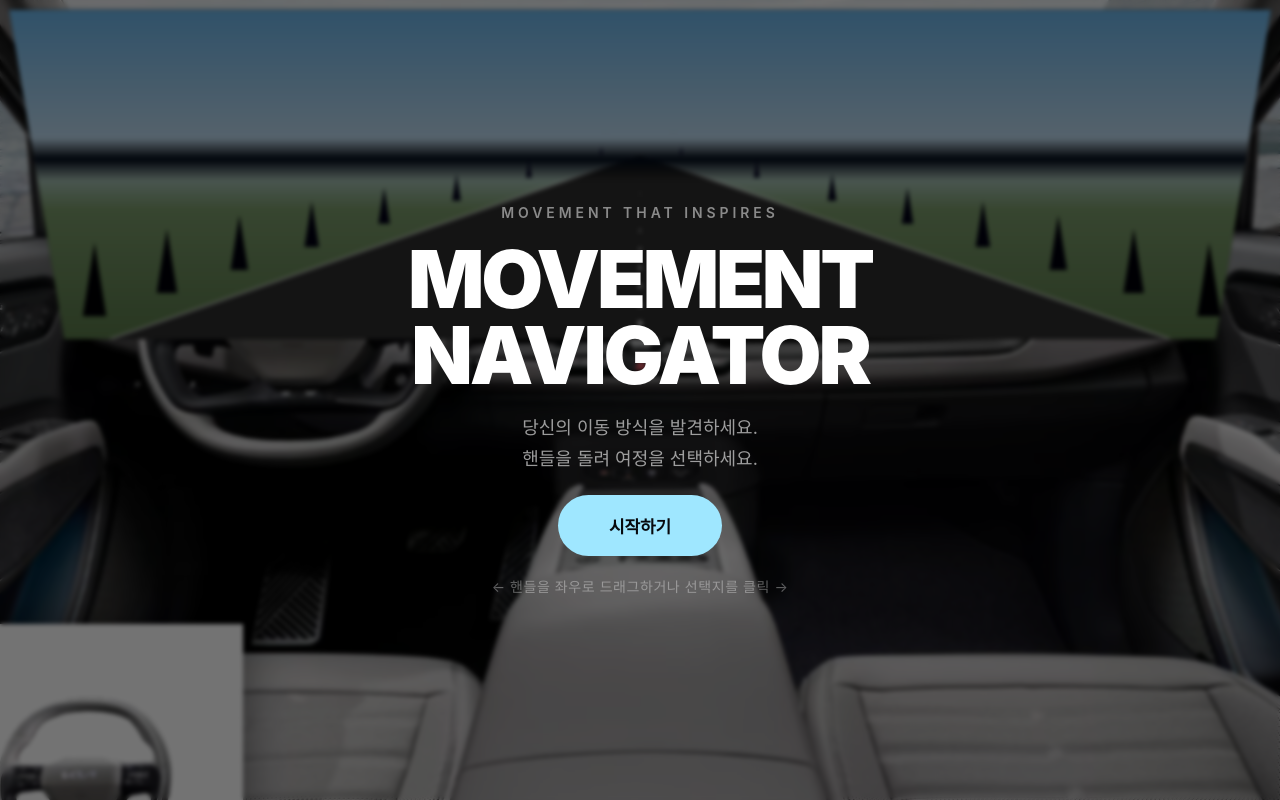
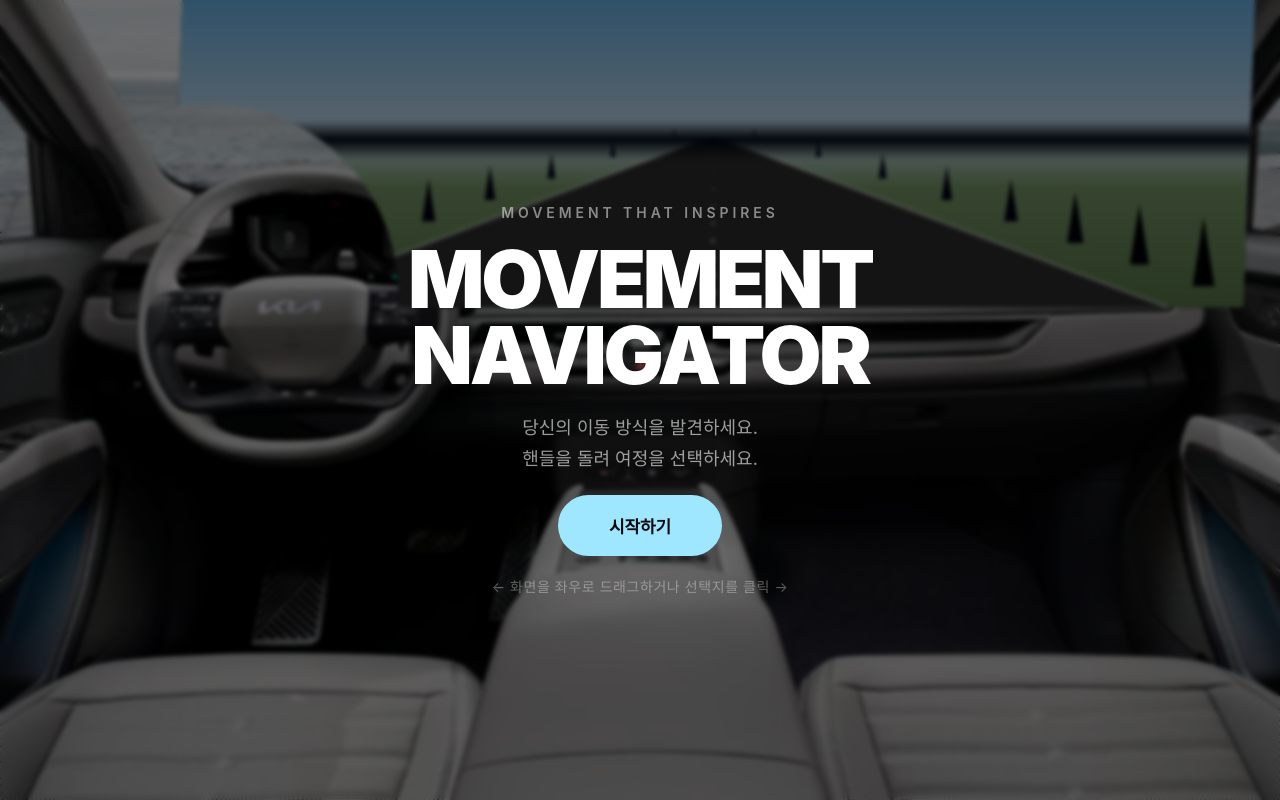
Before and after one commit to callmeeddiepark/kia-drive, a plain HTML site: page index.html in a window 1280 px wide. Drawn offline with Linux system fonts and the light colour scheme; a web font is replaced by a local one.

Commit message:
Use new interior image with photo steering wheel rotation

```diff
--- a/index.html
+++ b/index.html
@@ -7,7 +7,8 @@
 <style>
 @import url('https://cdn.jsdelivr.net/gh/orioncactus/pretendard@v1.3.9/dist/web/static/pretendard.css');
 *,*::before,*::after{box-sizing:border-box;margin:0;padding:0}
-html,body{width:100%;height:100%;overflow:hidden;background:#000;font-family:'Pretendard',-apple-system,system-ui,sans-serif}
+html,body{width:100%;height:100%;overflow:hidden;background:#000;font-family:'Pretendard',-apple-system,system-ui,sans-serif;cursor:grab}
+body:active{cursor:grabbing}
 
 /* ── Layers ── */
 #roadCanvas{position:fixed;inset:0;z-index:1;width:100%;height:100%}
@@ -28,7 +29,6 @@ html,body{width:100%;height:100%;overflow:hidden;background:#000;font-family:'Pr
   text-align:center;
   pointer-events:none;
   width:80%;
-  /* Will be repositioned by JS to windshield center */
 }
 #questionWrap.show{opacity:1;transform:translate(-50%,-50%) scale(1)}
 #questionText{
@@ -100,27 +100,6 @@ html,body{width:100%;height:100%;overflow:hidden;background:#000;font-family:'Pr
   pointer-events:none;
 }
 #splitLine.show{opacity:1}
-
-/* ── Steering wheel ── */
-#wheelWrap{
-  position:fixed;
-  bottom:-18%;
-  left:-6%;
-  z-index:5;
-  width:min(320px,48vw);
-  cursor:grab;
-  touch-action:none;
-  user-select:none;
-}
-#wheelWrap:active{cursor:grabbing}
-#wheelImg{
-  width:100%;
-  display:block;
-  mix-blend-mode:multiply;
-  transition:transform .5s cubic-bezier(.25,1,.5,1);
-  transform-origin:50% 50%;
-  filter:drop-shadow(0 8px 24px rgba(0,0,0,.5));
-}
 
 /* ── Intro ── */
 #intro{
@@ -200,7 +179,7 @@ html,body{width:100%;height:100%;overflow:hidden;background:#000;font-family:'Pr
 <!-- Vignette -->
 <div id="vignette"></div>
 
-<!-- Interior overlay (windshield hole) -->
+<!-- Interior overlay (windshield hole + steering wheel rotation) -->
 <canvas id="interiorCanvas"></canvas>
 
 <!-- UI layer (windshield area) -->
@@ -237,18 +216,13 @@ html,body{width:100%;height:100%;overflow:hidden;background:#000;font-family:'Pr
   <div class="dot" id="d5"></div>
 </div>
 
-<!-- Steering wheel -->
-<div id="wheelWrap">
-  <img id="wheelImg" src="steering_wheel.jpg" draggable="false">
-</div>
-
 <!-- Intro -->
 <div id="intro">
   <p class="intro-kia">MOVEMENT THAT INSPIRES</p>
   <h1 class="intro-title">MOVEMENT<br>NAVIGATOR</h1>
   <p class="intro-sub">당신의 이동 방식을 발견하세요.<br>핸들을 돌려 여정을 선택하세요.</p>
   <button class="start-btn" onclick="startQuiz()">시작하기</button>
-  <p class="intro-hint">← 핸들을 좌우로 드래그하거나 선택지를 클릭 →</p>
+  <p class="intro-hint">← 화면을 좌우로 드래그하거나 선택지를 클릭 →</p>
 </div>
 
 <!-- Result -->
@@ -278,23 +252,29 @@ const RESULTS = [
 let W, H;
 let quizActive = false;
 let currentQ = -1;
-let phase = 'idle'; // idle | approaching | waiting | selecting
+let phase = 'idle';
 let answers = [];
 let roadOffset = 0;
-let curveFactor = 0;    // -1..1 (left..right)
+let curveFactor = 0;
 let targetCurve = 0;
 let wheelRotate = 0;
 let targetWheelRot = 0;
-let sceneT = 0; // scene transition 0→1
+let sceneT = 0;
 let approachT = 0;
 let interiorReady = false;
-// Windshield bounds (set after resize)
 let WS = { x1:0, x2:0, y1:0, y2:0, cx:0, cy:0, pts:[] };
 
 // ─── Windshield polygon in original image coords (1920×1014) ──
-const WS_IMG = [[160,12],[1760,12],[1690,430],[230,430]];
+// New image: ev9_interior_front.avif - wide interior shot
+const WS_IMG = [[380, 0], [1740, 0], [1725, 390], [365, 390]];
 
-// ─── Scenes (sky1, sky2=horizon, ground, road, fog) ──────
+// ─── Steering wheel in original image coords ──────────────
+// Center of the steering wheel in the photo, and its radius
+const SW_CX = 415;
+const SW_CY = 370;
+const SW_R  = 238;
+
+// ─── Scenes ──────────────────────────────────────────────
 const SCENES = [
   { s1:'#6AB4E8', s2:'#C8DFF0', g1:'#7A9A6A', g2:'#5A7A4A', r:'#2d2d2d', f:'rgba(196,220,240,.35)' },
   { s1:'#3A5A35', s2:'#7A9A5A', g1:'#2A4A20', g2:'#1A3010', r:'#181818', f:'rgba(122,154,90,.3)' },
@@ -315,7 +295,7 @@ const iCtx = interiorCanvas.getContext('2d');
 // ─── Interior image ──────────────────────────────────────
 const interiorImg = new Image();
 interiorImg.onload = () => { interiorReady = true; renderInterior(); };
-interiorImg.src = 'ev9_interior.avif';
+interiorImg.src = 'ev9_interior_front.avif';
 
 function getScaleOffset() {
   const iW = 1920, iH = 1014;
@@ -336,16 +316,19 @@ function computeWS() {
     cy:(Math.min(...ys)+Math.max(...ys))/2,
     pts
   };
-  // Position UI elements
   positionUI();
 }
 
 function renderInterior() {
   if(!interiorReady) return;
   const { sc, dW, dH, dx, dy } = getScaleOffset();
+
   iCtx.clearRect(0,0,W,H);
+
+  // 1. Draw full interior
   iCtx.drawImage(interiorImg, dx, dy, dW, dH);
-  // Cut windshield
+
+  // 2. Cut windshield transparent
   iCtx.globalCompositeOperation = 'destination-out';
   iCtx.beginPath();
   const pts = WS_IMG.map(([ix,iy]) => [dx+ix*sc, dy+iy*sc]);
@@ -353,34 +336,45 @@ function renderInterior() {
   for(let i=1;i<pts.length;i++) iCtx.lineTo(pts[i][0], pts[i][1]);
   iCtx.closePath();
   iCtx.fill();
+
+  // 3. Erase original steering wheel area (cut the circle)
+  const swX = dx + SW_CX * sc;
+  const swY = dy + SW_CY * sc;
+  const swR = SW_R * sc;
+  iCtx.beginPath();
+  iCtx.arc(swX, swY, swR, 0, Math.PI * 2);
+  iCtx.fill();
   iCtx.globalCompositeOperation = 'source-over';
+
+  // 4. Draw rotated steering wheel back into that circle
+  iCtx.save();
+  iCtx.beginPath();
+  iCtx.arc(swX, swY, swR, 0, Math.PI * 2);
+  iCtx.clip();
+  iCtx.translate(swX, swY);
+  iCtx.rotate(wheelRotate * Math.PI / 180);
+  iCtx.drawImage(interiorImg, dx - swX, dy - swY, dW, dH);
+  iCtx.restore();
 }
 
 function positionUI() {
   const qw = document.getElementById('questionWrap');
   const wsH = WS.y2 - WS.y1;
   const wsW = WS.x2 - WS.x1;
-  // Center question in windshield
   qw.style.left = WS.cx + 'px';
   qw.style.top = (WS.y1 + wsH * 0.42) + 'px';
-  // Width relative to windshield
   qw.style.width = (wsW * 0.8) + 'px';
 
-  // Choices at bottom of windshield
-  const choiceY = WS.y2 - 28;
-  document.getElementById('choiceLeft').style.top = '';
   document.getElementById('choiceLeft').style.bottom = (H - WS.y2 + 20) + 'px';
   document.getElementById('choiceLeft').style.left = (WS.x1 + wsW * 0.05) + 'px';
   document.getElementById('choiceRight').style.bottom = (H - WS.y2 + 20) + 'px';
   document.getElementById('choiceRight').style.right = (W - WS.x2 + wsW * 0.05) + 'px';
 
-  // Arrows
   document.getElementById('arrLeft').style.bottom = (H - WS.y2 + 8) + 'px';
   document.getElementById('arrLeft').style.left = (WS.x1 + wsW * 0.02) + 'px';
   document.getElementById('arrRight').style.bottom = (H - WS.y2 + 8) + 'px';
   document.getElementById('arrRight').style.right = (W - WS.x2 + wsW * 0.02) + 'px';
 
-  // Split line
   const sl = document.getElementById('splitLine');
   sl.style.left = WS.cx + 'px';
   sl.style.top = (WS.y1 + wsH * 0.5) + 'px';
@@ -391,7 +385,6 @@ function positionUI() {
 function resize() {
   W = roadCanvas.width = interiorCanvas.width = window.innerWidth;
   H = roadCanvas.height = interiorCanvas.height = window.innerHeight;
-  renderInterior();
   computeWS();
 }
 window.addEventListener('resize', resize);
@@ -416,7 +409,6 @@ function drawRoad() {
   const { x1, x2, y1, y2, cx, pts } = WS;
   const wsW = x2-x1, wsH = y2-y1;
 
-  // Clip to windshield
   rCtx.save();
   rCtx.beginPath();
   rCtx.moveTo(pts[0][0],pts[0][1]);
@@ -424,18 +416,15 @@ function drawRoad() {
   rCtx.closePath();
   rCtx.clip();
 
-  // Vanishing point (shifts with curve)
   const vx = cx + curveFactor * wsW * 0.22;
   const vy = y1 + wsH * 0.44;
 
-  // Sky
   const sg = rCtx.createLinearGradient(0,y1,0,vy);
   sg.addColorStop(0, blendScene('s1',t));
   sg.addColorStop(1, blendScene('s2',t));
   rCtx.fillStyle = sg;
   rCtx.fillRect(x1,y1,wsW,vy-y1);
 
-  // Ground
   const gg = rCtx.createLinearGradient(0,vy,0,y2);
   gg.addColorStop(0, blendScene('s2',t));
   gg.addColorStop(0.3, blendScene('g1',t));
@@ -443,7 +432,6 @@ function drawRoad() {
   rCtx.fillStyle = gg;
   rCtx.fillRect(x1,vy,wsW,y2-vy);
 
-  // Road
   const roadHW = wsW * 0.42;
   rCtx.fillStyle = blendScene('r',t);
   rCtx.beginPath();
@@ -453,13 +441,12 @@ function drawRoad() {
   rCtx.closePath();
   rCtx.fill();
 
-  // Center dashes
   const dashCount = 10;
   const dashLen = 0.05;
   const spd = roadOffset * 0.018;
   for(let i=0;i<dashCount;i++){
     let f = ((i/dashCount + spd) % 1);
-    if(f < 0.04) continue; // skip near VP
+    if(f < 0.04) continue;
     const f2 = Math.min(f+dashLen/dashCount*5,1);
     const p1x = vx + (cx-vx)*f, p1y = vy + (y2-vy)*f;
     const p2x = vx + (cx-vx)*f2, p2y = vy + (y2-vy)*f2;
@@ -472,7 +459,6 @@ function drawRoad() {
     rCtx.stroke();
   }
 
-  // Road edges
   rCtx.lineWidth = 2;
   rCtx.strokeStyle = 'rgba(255,255,255,0.6)';
   rCtx.setLineDash([]);
@@ -485,7 +471,6 @@ function drawRoad() {
   rCtx.lineTo(cx-roadHW+curveFactor*wsW*0.1,y2);
   rCtx.stroke();
 
-  // Atmospheric fog near horizon
   const fg = rCtx.createLinearGradient(0,vy-wsH*0.05,0,vy+wsH*0.08);
   fg.addColorStop(0,'transparent');
   fg.addColorStop(0.5, blendScene('f',t));
@@ -493,9 +478,7 @@ function drawRoad() {
   rCtx.fillStyle = fg;
   rCtx.fillRect(x1,vy-wsH*0.05,wsW,wsH*0.13);
 
-  // Trees silhouettes (parallax)
   drawTrees(vx, vy, x1, x2, y2, t);
-
   rCtx.restore();
 }
 
@@ -505,16 +488,14 @@ function drawTrees(vx, vy, x1, x2, y2, t) {
   const treeOff = (roadOffset * 0.04) % 200;
   const sides = [{from:x1, to:vx-40, dir:-1}, {from:vx+40, to:x2, dir:1}];
   sides.forEach(({from,to,dir})=>{
-    const side = dir === -1 ? 'left' : 'right';
     for(let i=-1;i<8;i++){
       const fi = (i + treeOff/200) % 8;
-      const depth = fi / 8; // 0=near VP, 1=close
+      const depth = fi / 8;
       const tx = dir === -1 ? (vx-40) + (from-(vx-40))*depth : (vx+40) + (to-(vx+40))*depth;
       const ty = vy + (y2-vy)*depth;
       const th = (depth * 0.9 + 0.1) * (y2-vy) * 0.45;
       const tw = th * 0.32;
       rCtx.fillStyle = lc(g1,g2,depth);
-      // Pine tree
       rCtx.beginPath();
       rCtx.moveTo(tx, ty);
       rCtx.lineTo(tx+tw, ty);
@@ -534,8 +515,9 @@ function loop(ts) {
   if(quizActive) roadOffset += dt * 0.085;
   curveFactor += (targetCurve - curveFactor) * 0.07;
   sceneBlend = Math.min(sceneBlend + dt * 0.0015, 1);
+
+  const prevRot = wheelRotate;
   wheelRotate += (targetWheelRot - wheelRotate) * 0.1;
-  document.getElementById('wheelImg').style.transform = `rotate(${wheelRotate}deg)`;
 
   if(quizActive && phase === 'idle') {
     phase = 'starting';
@@ -545,7 +527,6 @@ function loop(ts) {
   if(phase === 'approaching') {
     approachT = Math.min(approachT + dt * 0.0008, 1);
     if(approachT >= 1) { phase = 'waiting'; showQuestion(); }
-    // Scale question from VP outward
     const ease = 1 - Math.pow(1-approachT,3);
     const scl = 0.05 + ease * 0.95;
     document.getElementById('questionWrap').style.transform = `translate(-50%,-50%) scale(${scl})`;
@@ -553,6 +534,8 @@ function loop(ts) {
   }
 
   drawRoad();
+  // Re-render interior every frame for steering wheel rotation
+  renderInterior();
   requestAnimationFrame(loop);
 }
 requestAnimationFrame(loop);
@@ -563,23 +546,19 @@ function nextQuestion() {
   if(currentQ >= QUESTIONS.length) { showResult(); return; }
   const q = QUESTIONS[currentQ];
 
-  // Update progress
   document.getElementById('progress').classList.add('show');
   for(let i=0;i<6;i++){
     const d = document.getElementById('d'+i);
     d.className = 'dot' + (i<currentQ?' done':i===currentQ?' active':'');
   }
 
-  // Set scene
   nxtScene = currentQ;
   sceneBlend = 0;
 
-  // Set texts
   document.getElementById('questionText').textContent = q.q;
   document.getElementById('leftText').innerHTML = q.left.replace('\n','<br>');
   document.getElementById('rightText').innerHTML = q.right.replace('\n','<br>');
 
-  // Hide choices
   document.getElementById('choiceLeft').classList.remove('show');
   document.getElementById('choiceRight').classList.remove('show');
   document.getElementById('arrLeft').classList.remove('show');
@@ -607,11 +586,9 @@ function select(dir) {
   phase = 'selecting';
   answers.push(dir);
 
-  // Wheel turn
-  targetWheelRot = dir === 'left' ? -38 : 38;
+  targetWheelRot = dir === 'left' ? -40 : 40;
   targetCurve = dir === 'left' ? -1 : 1;
 
-  // Hide UI
   document.getElementById('questionWrap').classList.remove('show');
   document.getElementById('choiceLeft').classList.remove('show');
   document.getElementById('choiceRight').classList.remove('show');
@@ -664,17 +641,16 @@ function startQuiz() {
   quizActive = true;
 }
 
-// ─── Wheel drag interaction ───────────────────────────────
+// ─── Drag interaction (anywhere on screen) ────────────────
 let dragX0 = null, isDragging = false;
-const wrap = document.getElementById('wheelWrap');
-wrap.addEventListener('mousedown', e=>{ dragX0=e.clientX; isDragging=true; });
+document.addEventListener('mousedown', e=>{ dragX0=e.clientX; isDragging=true; });
 window.addEventListener('mousemove', e=>{
   if(!isDragging||phase!=='waiting') return;
   const d=e.clientX-dragX0;
   if(Math.abs(d)>45){ select(d<0?'left':'right'); isDragging=false; }
 });
 window.addEventListener('mouseup', ()=>{ isDragging=false; });
-wrap.addEventListener('touchstart', e=>{ dragX0=e.touches[0].clientX; isDragging=true; },{passive:true});
+document.addEventListener('touchstart', e=>{ dragX0=e.touches[0].clientX; isDragging=true; },{passive:true});
 window.addEventListener('touchmove', e=>{
   if(!isDragging||phase!=='waiting') return;
   const d=e.touches[0].clientX-dragX0;
```
Also changed, not shown: ev9_interior_front.avif (added).
